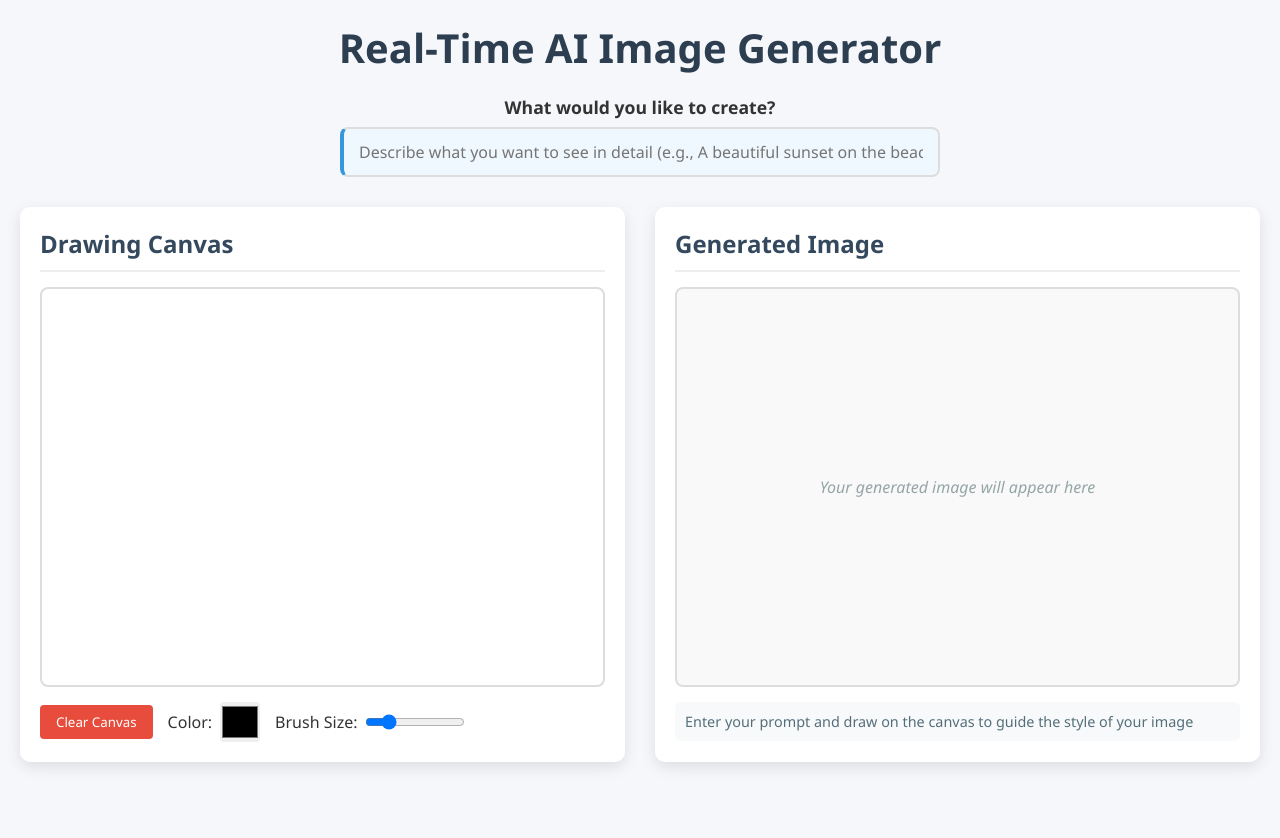
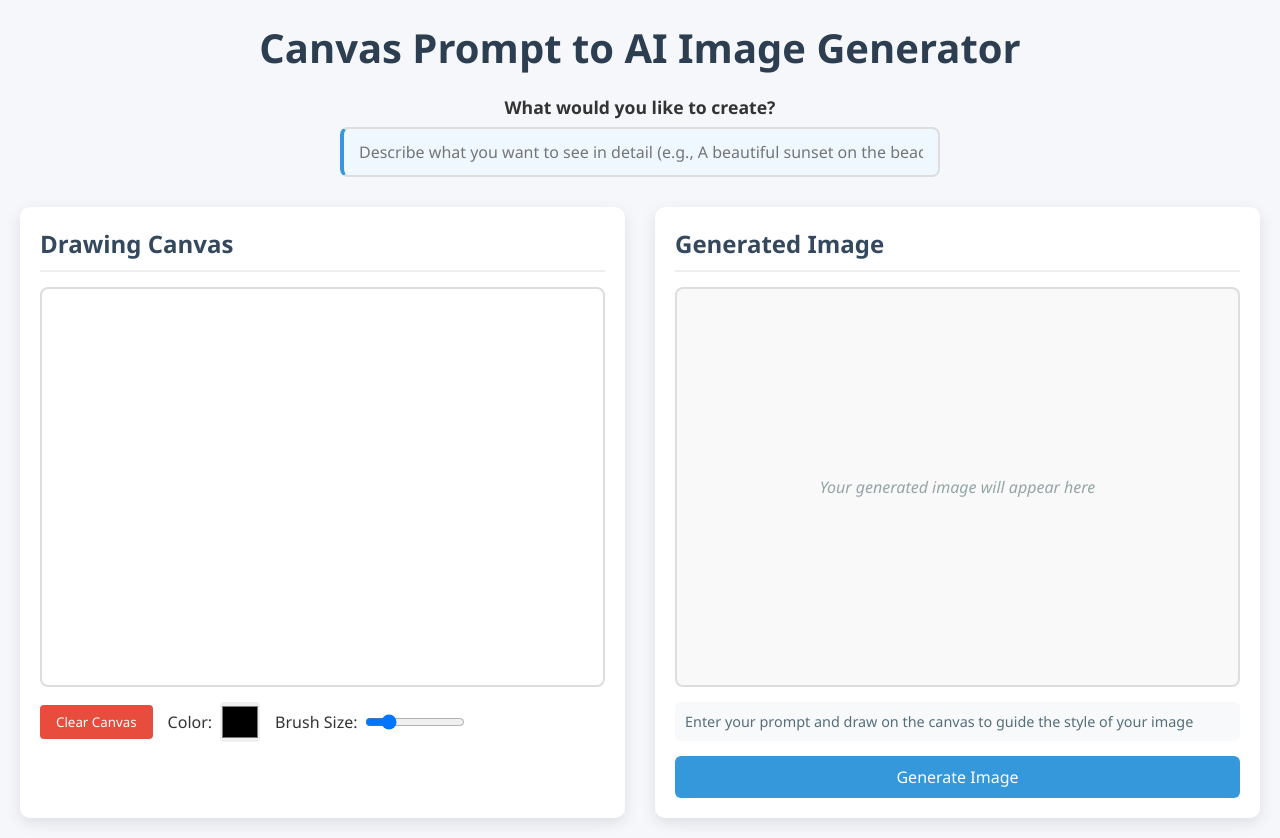
Before and after one commit to websimapi/websim-ai-image-generator-3, a plain HTML site: page index.html in a window 1280 px wide. Before the commit the page ends 800 px from the top, so only its background shows below. Drawn offline with Linux system fonts and the light colour scheme.

Commit message:
v6: change header from real-time AI image generator to just Canvas Prompt to AI image generator also add a button to trigger when to generate insted of auto generating on end of stroke

```diff
--- a/index.html
+++ b/index.html
@@ -3,7 +3,7 @@
 <head>
     <meta charset="UTF-8">
     <meta name="viewport" content="width=device-width, initial-scale=1.0">
-    <title>Real-Time Image Generator</title>
+    <title>Canvas Prompt to AI Image Generator</title>
     <link rel="stylesheet" href="style.css">
     <script type="importmap">
     {
@@ -16,7 +16,7 @@
 <body>
     <div class="container">
         <div class="header">
-            <h1>Real-Time AI Image Generator</h1>
+            <h1>Canvas Prompt to AI Image Generator</h1>
             <div class="prompt-container">
                 <label for="promptInput">What would you like to create?</label>
                 <input type="text" id="promptInput" placeholder="Describe what you want to see in detail (e.g., A beautiful sunset on the beach with palm trees)">
@@ -51,6 +51,7 @@
                 <div id="imageDescription" class="description">
                     <p>Enter your prompt and draw on the canvas to guide the style of your image</p>
                 </div>
+                <button id="generateButton" class="generate-btn">Generate Image</button>
             </div>
         </div>
     </div>
--- a/script.js
+++ b/script.js
@@ -10,6 +10,7 @@ document.addEventListener('DOMContentLoaded', () => {
     const aiGeneratedImage = document.getElementById('aiGeneratedImage');
     const imageDescription = document.getElementById('imageDescription');
     const loadingOverlay = document.getElementById('loadingOverlay');
+    const generateButton = document.getElementById('generateButton');
 
     // Drawing state
     let isDrawing = false;
@@ -89,7 +90,6 @@ document.addEventListener('DOMContentLoaded', () => {
         // Add the completed stroke to history
         if (currentStroke.length > 0) {
             drawingHistory.push([...currentStroke]);
-            analyzeDrawingAndGenerateImage();
         }
     }
 
@@ -280,10 +280,19 @@ document.addEventListener('DOMContentLoaded', () => {
 
     clearBtn.addEventListener('click', clearCanvas);
 
+    // Add generate button event listener
+    generateButton.addEventListener('click', () => {
+        if (drawingHistory.length > 0) {
+            analyzeDrawingAndGenerateImage();
+        } else {
+            alert('Please draw something on the canvas first!');
+        }
+    });
+
     // Initial state setup
     clearCanvas();
 
-    // Generate image when prompt changes and there's existing drawing
+    // Generate image on Enter key in prompt input
     promptInput.addEventListener('keyup', (e) => {
         if (e.key === 'Enter' && drawingHistory.length > 0) {
             analyzeDrawingAndGenerateImage();
--- a/style.css
+++ b/style.css
@@ -54,6 +54,23 @@ h1 {
 #promptInput:focus {
     border-color: #3498db;
     outline: none;
+}
+
+.generate-btn {
+    margin-top: 15px;
+    padding: 10px 20px;
+    background-color: #3498db;
+    color: white;
+    border: none;
+    border-radius: 6px;
+    font-size: 1rem;
+    cursor: pointer;
+    transition: background-color 0.3s;
+    width: 100%;
+}
+
+.generate-btn:hover {
+    background-color: #2980b9;
 }
 
 .main-content {
```
